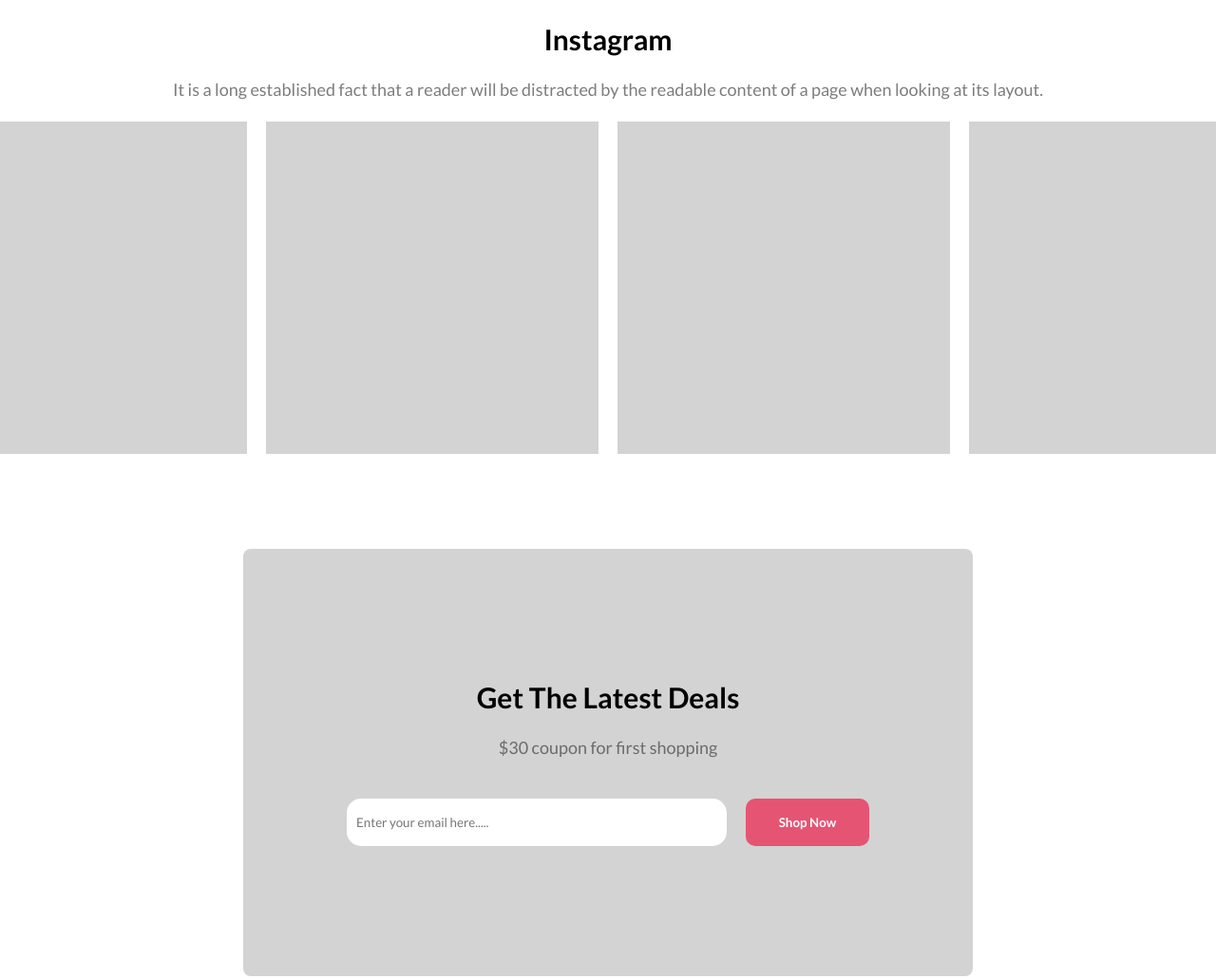
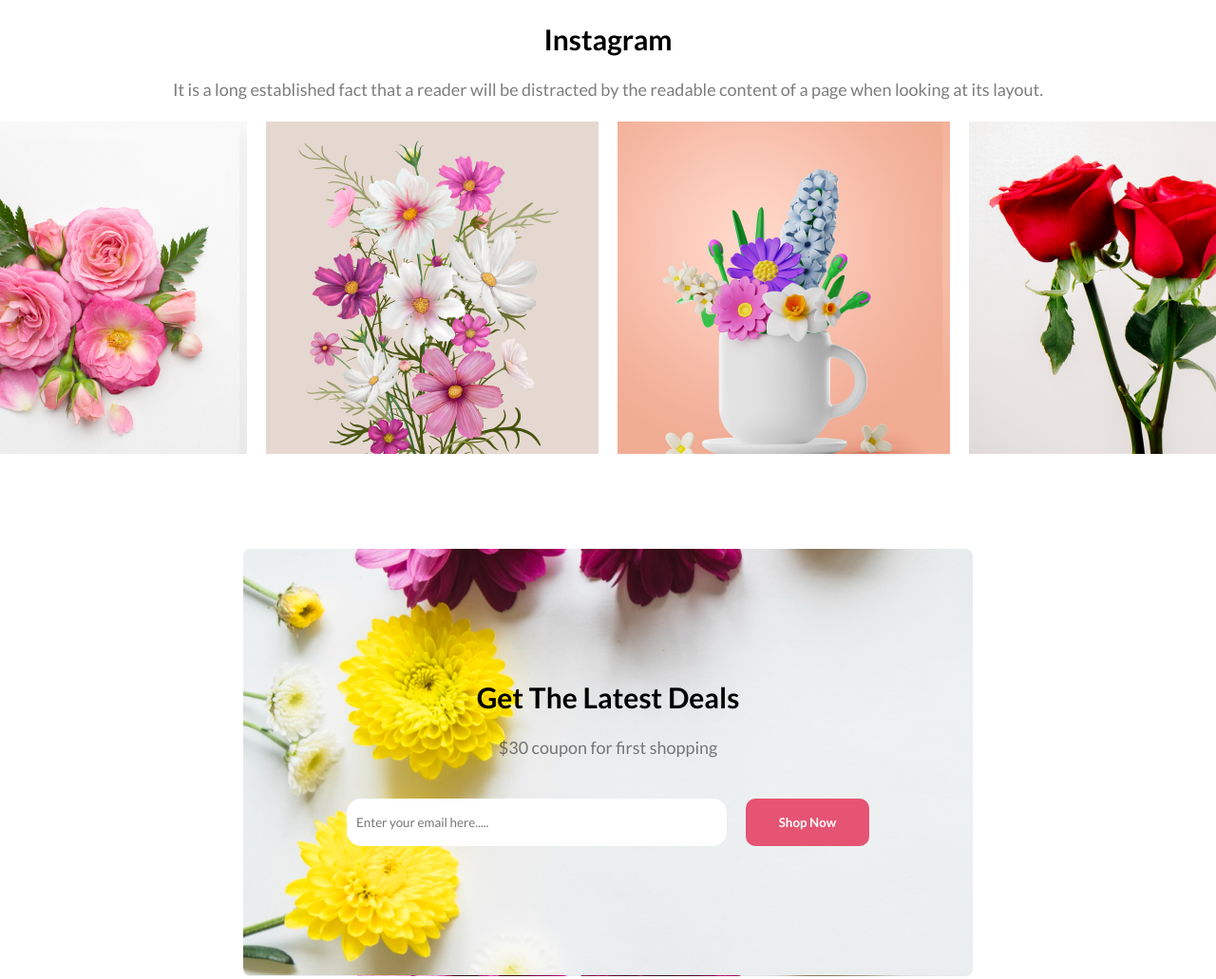
Before and after one commit to ROKEYAKHATUN/assignment-1-pro-hero, a plain HTML site: page index.html in a window 1280 px wide. Shown: the part 2000-3031 px from the top of the page at 95% size. Drawn offline with Linux system fonts and the light colour scheme; the site is published under a folder, as on GitHub Pages, so addresses that start at the root find nothing.

Commit message:
CSS url issue fixed

```diff
--- a/styles/styles.css
+++ b/styles/styles.css
@@ -141,16 +141,16 @@
   border-top-right-radius: 0;
 }
 .flower-card-instagram1 {
-  background: url("/assets/Flower 01.png"), lightgray 50% / cover no-repeat;
+  background: url("../assets/Flower 01.png"), lightgray 50% / cover no-repeat;
 }
 .flower-card-instagram2 {
-  background: url("/assets/Rectangle 4.png"), lightgray 50% / cover no-repeat;
+  background: url("../assets/Rectangle 4.png"), lightgray 50% / cover no-repeat;
 }
 .flower-card-instagram3 {
-  background: url("/assets/Rectangle 5.png"), lightgray 50% / cover no-repeat;
+  background: url("../assets/Rectangle 5.png"), lightgray 50% / cover no-repeat;
 }
 .flower-card-instagram4 {
-  background: url("/assets/Rectangle 6.png"), lightgray 50% / cover no-repeat;
+  background: url("../assets/Rectangle 6.png"), lightgray 50% / cover no-repeat;
 }
 .flowers-grid {
   display: grid;
@@ -244,7 +244,7 @@
   margin: auto 20%;
   border-radius: 8px;
   height: 450px;
-  background: url("/assets/Rectangle 9.png"),
+  background: url("../assets/Rectangle 9.png"),
     lightgray 0px -203.444px / cover no-repeat no-repeat;
 }
 
```
